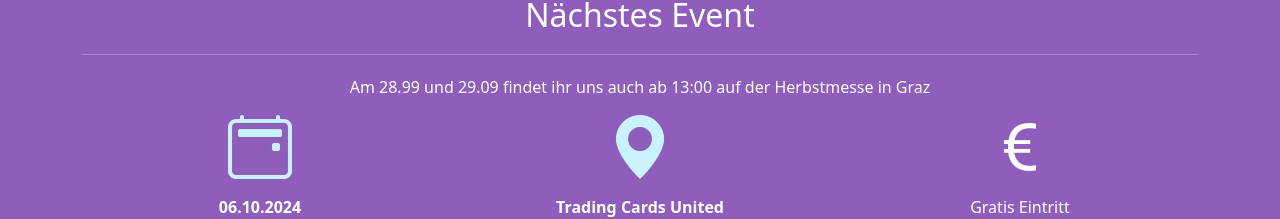
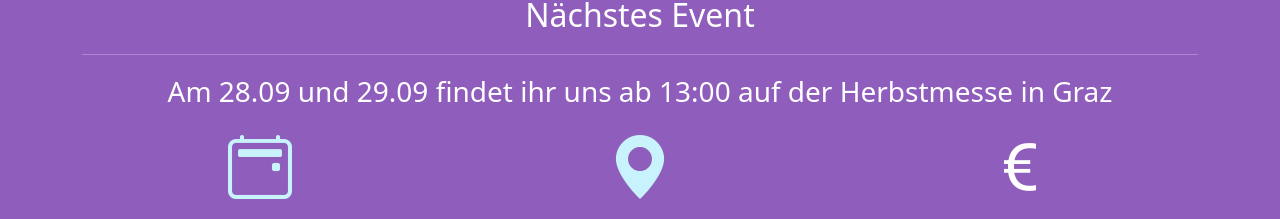
Before and after one commit to bauhaus93/bss-vue, a Vue app: page / in a window 1280 px wide. Shown: the part 728-947 px from the top of the page. Built offline with nearby package versions, Linux system fonts and the light colour scheme.

Commit message:
Update Home.vue

```diff
--- a/src/pages/Home.vue
+++ b/src/pages/Home.vue
@@ -18,7 +18,9 @@
     </div>
     <div class="row">
       <div class="col-sm">
-        Am 28.99 und 29.09 findet ihr uns auch ab 13:00 auf der Herbstmesse in Graz
+        <h3>
+        Am 28.09 und 29.09 findet ihr uns ab 13:00 auf der Herbstmesse in Graz
+        </h3>
       </div>
     </div>
     <div class="row">
```
